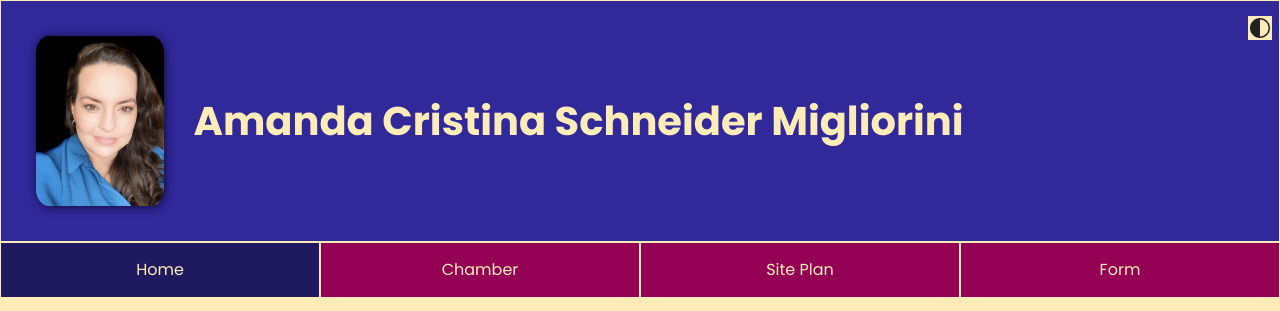
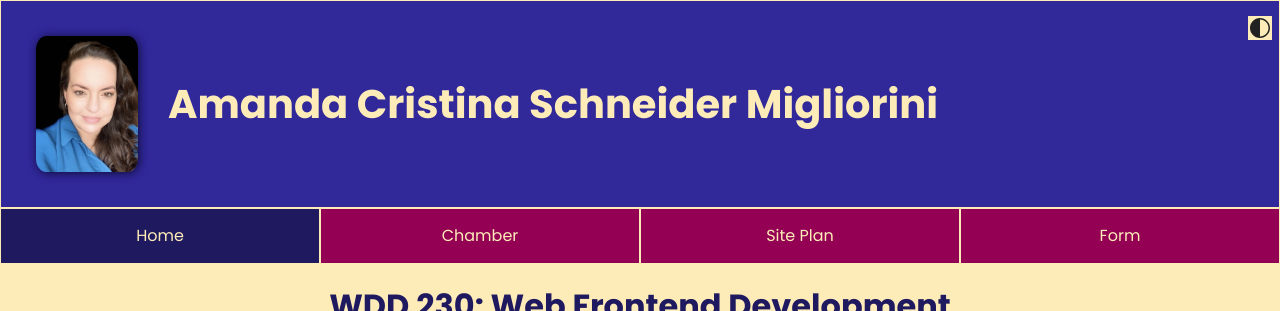
Before and after one commit to amandamigliorini/WDD230, a plain HTML site: page index.html in a window 1280 px wide. Shown: the top 311 px of the page. Drawn offline with nearby package versions, Linux system fonts and the light colour scheme.

Commit message:
organizing hero images

```diff
--- a/index.html
+++ b/index.html
@@ -21,7 +21,7 @@
 </head>
 <body>
     <header>
-        <img src="images/profile.webp" alt="Amanda Cristina Schneider Migliorini Profile" width="127.5" height="170">
+        <img src="images/profile-small.webp" alt="Amanda Cristina Schneider Migliorini Profile" width="102" height="136">
         <span>Amanda Cristina Schneider Migliorini</span>
 
     </header>
```
Also changed, not shown: images/hero-medium-bq.webp (added), images/hero-medium.webp, images/hero-small.webp, images/profile-small.webp (added).
